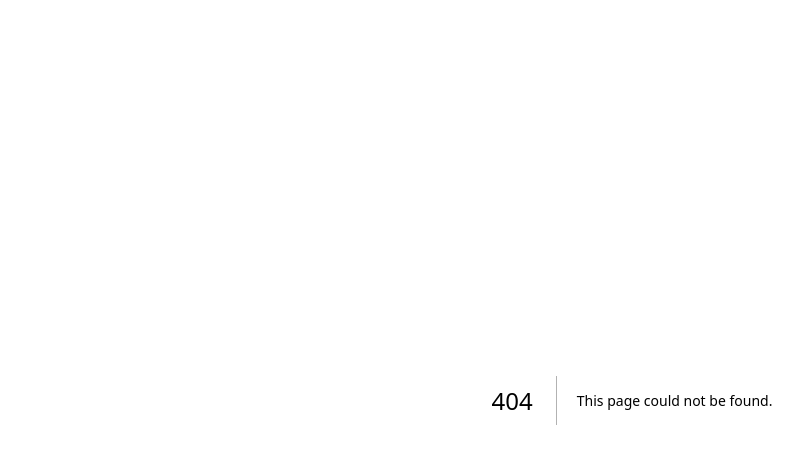
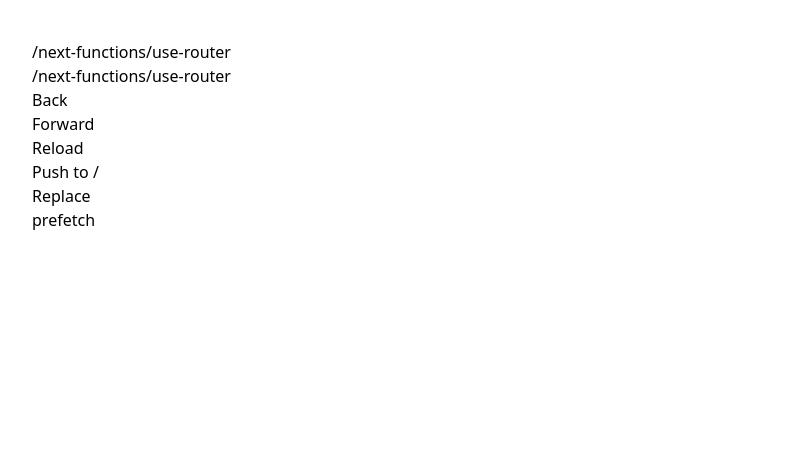
Before and after one commit to TK-moon/fastcampus_2024_signature_frontend-part9-next-study, a Next.js app: page /next-functions/use-router in a window 1280 px wide. Before the commit this address had no page. Shown: the top 464 px of the page, without its empty margins (8-811 px from the left). Built offline with nearby package versions, Linux system fonts and the light colour scheme.

Commit message:
useRouter

```diff
--- /dev/null
+++ b/src/domains/next-functions/use-router/index.tsx
@@ -0,0 +1,40 @@
+import { useRouter } from "next/router";
+import { FC } from "react";
+
+const UseRouterMain: FC = () => {
+  const router = useRouter();
+
+  console.log(router.basePath);
+
+  return (
+    <main className="p-10">
+      <ol>
+        <li>{router.pathname}</li>
+        <li>{router.query.query}</li>
+        <li>{router.asPath}</li>
+      </ol>
+      <ol>
+        <li>
+          <button onClick={() => router.back()}>Back</button>
+        </li>
+        <li>
+          <button onClick={() => router.forward()}>Forward</button>
+        </li>
+        <li>
+          <button onClick={() => router.reload()}>Reload</button>
+        </li>
+        <li>
+          <button onClick={() => router.push("/")}>Push to /</button>
+        </li>
+        <li>
+          <button onClick={() => router.replace("/")}>Replace</button>
+        </li>
+        <li>
+          <button onClick={() => router.prefetch("/")}>prefetch</button>
+        </li>
+      </ol>
+    </main>
+  );
+};
+
+export { UseRouterMain };
--- a/src/pages/_app.tsx
+++ b/src/pages/_app.tsx
@@ -1,6 +1,23 @@
 import "@/styles/globals.css";
 import type { AppProps } from "next/app";
+import { useRouter } from "next/router";
+import { useEffect } from "react";
+
+let href = "";
 
 export default function App({ Component, pageProps }: AppProps) {
+  const router = useRouter();
+
+  useEffect(() => {
+    router.events.on("routeChangeStart", () => {
+      console.log("ROUTE CHANGE START");
+      href = window.location.href;
+    });
+    router.events.on("routeChangeComplete", () => {
+      console.log("ROUTE CHANGE END", "from=", href);
+      href = "";
+    });
+  }, [router.events]);
+
   return <Component {...pageProps} />;
 }
--- /dev/null
+++ b/src/pages/next-functions/use-router/index.tsx
@@ -0,0 +1,8 @@
+import { UseRouterMain } from "@/domains/next-functions/use-router";
+import { FC } from "react";
+
+const UseRouterPage: FC = () => {
+  return <UseRouterMain />;
+};
+
+export default UseRouterPage;
```
